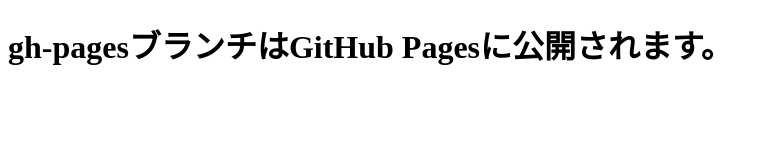
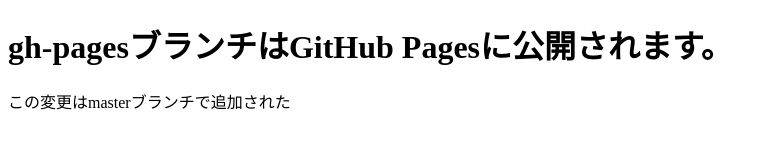
Before and after one commit to kumashuu/git-study, a plain HTML site: page index.html in a window 1280 px wide. Shown: the whole page, without its empty margins (0-768 px from the left). Drawn offline with Linux system fonts and the light colour scheme.

Commit message:
段落を追加

```diff
--- a/index.html
+++ b/index.html
@@ -6,5 +6,6 @@
   </head>
   <body>
     <h1>gh-pagesブランチはGitHub Pagesに公開されます。</h1>
+    <p>この変更はmasterブランチで追加された</p>
   </body>
 </html>
```
